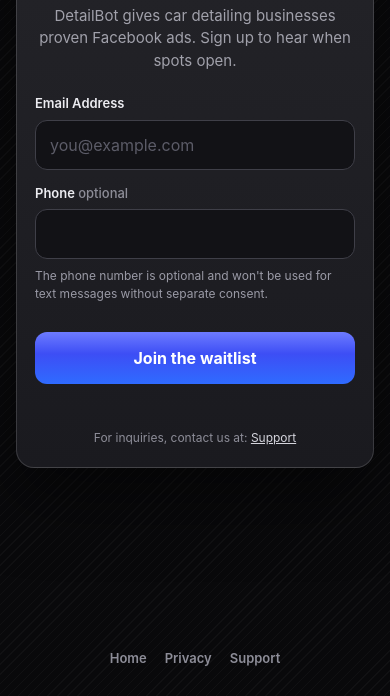
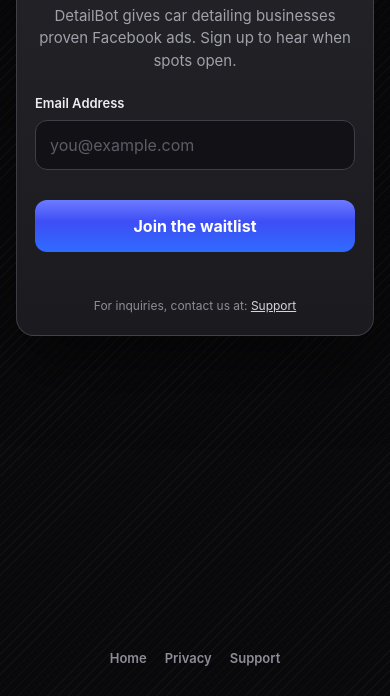
Before and after one commit to Cwinn-stack/getdetailbot-site, a plain HTML site: page waitlist/index.html in a window 390 px wide. Shown: the part 148-844 px from the top of the page. Drawn offline with Linux system fonts and the light colour scheme.

Commit message:
Collect only an email on the waitlist form.
The phone field is gone, and the insert no longer sends a phone value.

Co-authored-by: Cwinn-stack <Cwinn-stack@users.noreply.github.com>

```diff
--- a/waitlist/index.html
+++ b/waitlist/index.html
@@ -78,8 +78,7 @@ h1{
 }
 .field{margin:0 0 14px}
 label{display:block;font-size:13px;font-weight:600;margin:0 0 6px;color:#ececf1}
-.opt{font-weight:500;color:#8d8d98}
-input[type="email"],input[type="tel"]{
+input[type="email"]{
   width:100%;
   appearance:none;
   background:#121216;
@@ -99,7 +98,6 @@ input:-webkit-autofill{
   box-shadow:0 0 0 1000px #121216 inset;
 }
 .hp{position:absolute;left:-10000px;top:auto;width:1px;height:1px;overflow:hidden}
-.consent{margin:8px 0 0;font-size:12px;line-height:1.45;color:#9a9aa6}
 button{
   width:100%;
   margin-top:16px;
@@ -153,11 +151,6 @@ button:disabled{cursor:progress;filter:saturate(.75) brightness(.88)}
         <label for="email">Email Address</label>
         <input id="email" name="email" type="email" autocomplete="email" inputmode="email" maxlength="254" required placeholder="you@example.com">
       </div>
-      <div class="field">
-        <label for="phone">Phone <span class="opt">optional</span></label>
-        <input id="phone" name="phone" type="tel" autocomplete="tel" maxlength="40">
-        <p class="consent">The phone number is optional and won't be used for text messages without separate consent.</p>
-      </div>
       <!-- PLACEHOLDER COPY: Conor to replace -->
       <button type="submit">Join the waitlist</button>
       <p id="status" class="status" role="status" aria-live="polite"></p>
@@ -177,7 +170,6 @@ button:disabled{cursor:progress;filter:saturate(.75) brightness(.88)}
   var KEY = "sb_publishable_fHEdHOWY6zm8H4OvjMkN0g_gdO173xp";
   var form = document.getElementById("waitlist-form");
   var emailEl = document.getElementById("email");
-  var phoneEl = document.getElementById("phone");
   var honey = document.getElementById("hp-company");
   var statusEl = document.getElementById("status");
   var button = form.querySelector("button[type=submit]");
@@ -207,7 +199,6 @@ button:disabled{cursor:progress;filter:saturate(.75) brightness(.88)}
     }
 
     var email = emailEl.value.trim().toLowerCase();
-    var phone = phoneEl.value.trim();
     if (!emailPattern.test(email)) {
       setStatus("err", "Enter a valid email address.");
       emailEl.setAttribute("aria-invalid", "true");
@@ -230,7 +221,6 @@ button:disabled{cursor:progress;filter:saturate(.75) brightness(.88)}
       },
       body: JSON.stringify({
         email: email,
-        phone: phone ? phone : null,
         source: "getdetailbot.com/waitlist",
         user_agent: navigator.userAgent
       })
```
